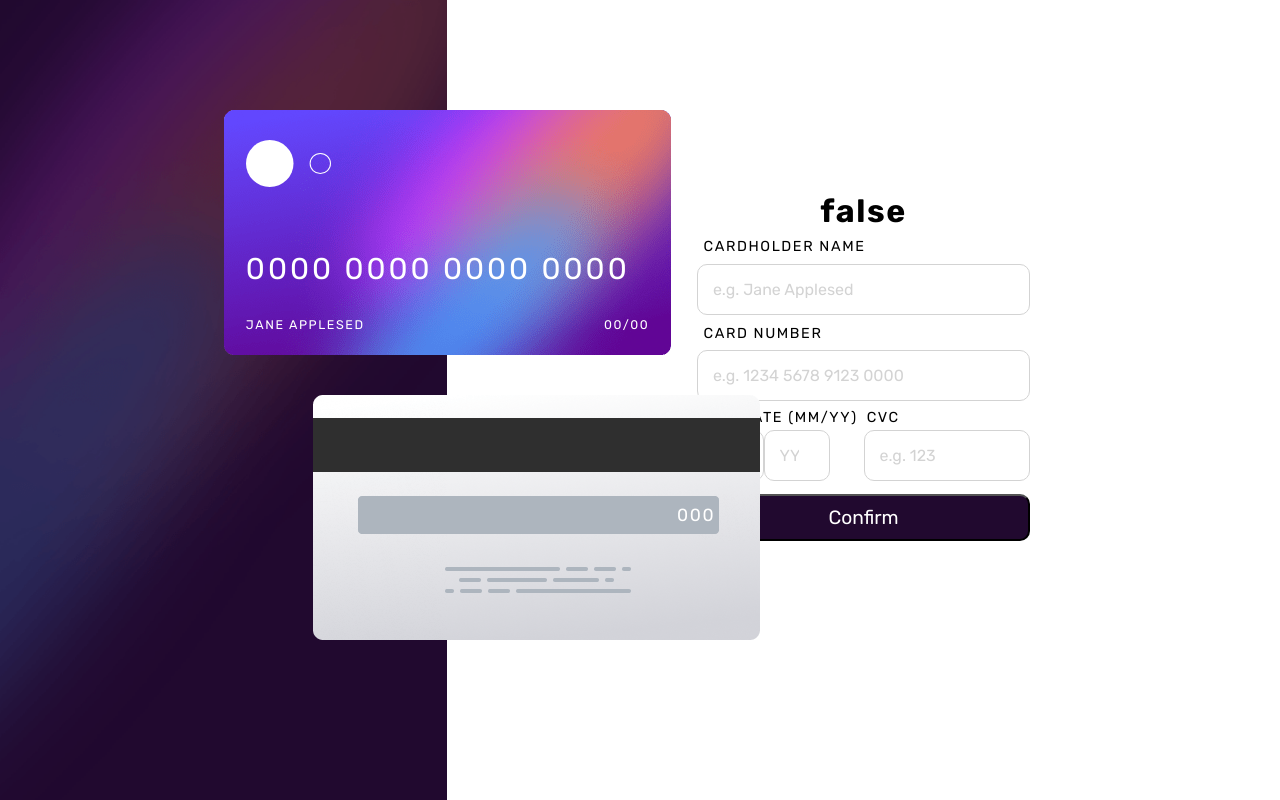
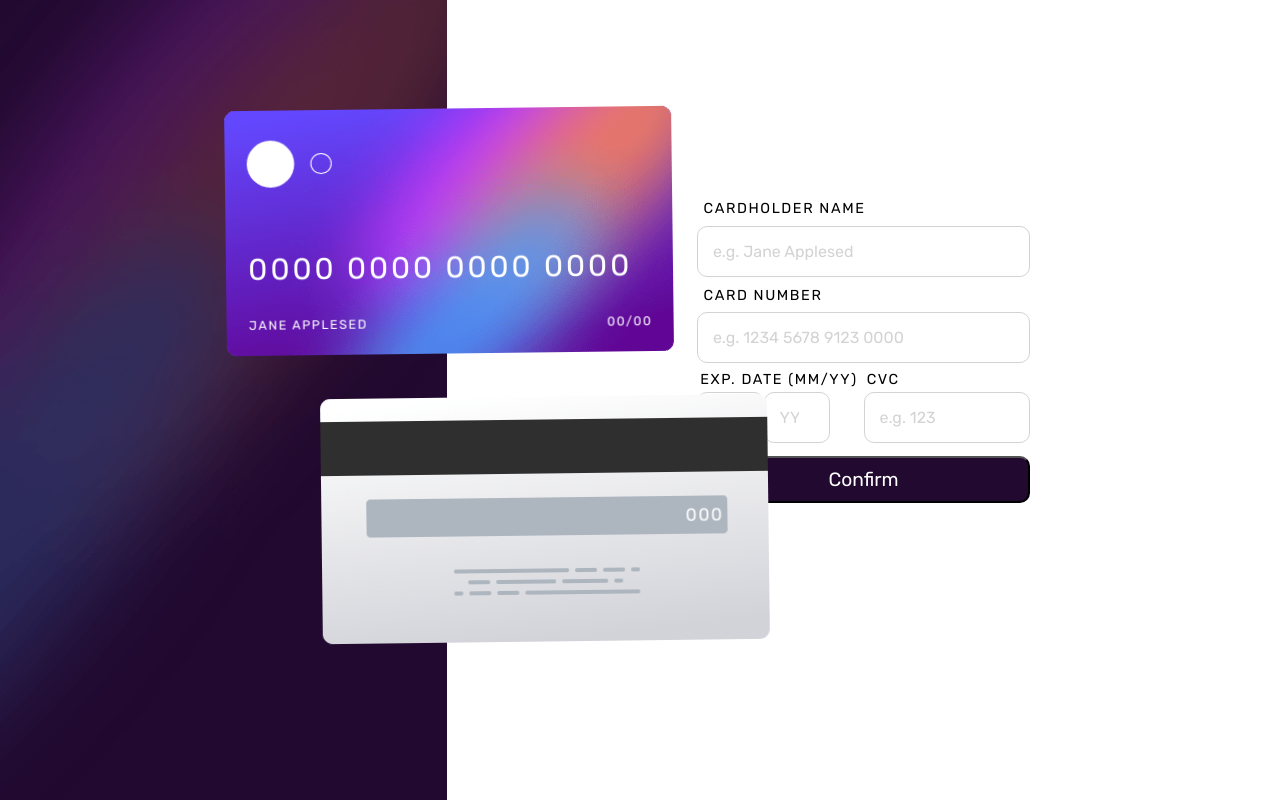
Before and after one commit to Lukass9/card, a React (Create React App) app: page / in a window 1280 px wide. Built offline with nearby package versions, Linux system fonts and the light colour scheme.

Commit message:
just started a testing

```diff
--- a/package.json
+++ b/package.json
@@ -44,6 +44,7 @@
     ]
   },
   "devDependencies": {
-    "@types/styled-components": "^5.1.26"
+    "@types/styled-components": "^5.1.26",
+    "jest-watch-typeahead": "^0.6.5"
   }
 }
--- a/src/App.css
+++ /dev/null
@@ -1,38 +0,0 @@
-.App {
-  text-align: center;
-}
-
-.App-logo {
-  height: 40vmin;
-  pointer-events: none;
-}
-
-@media (prefers-reduced-motion: no-preference) {
-  .App-logo {
-    animation: App-logo-spin infinite 20s linear;
-  }
-}
-
-.App-header {
-  background-color: #282c34;
-  min-height: 100vh;
-  display: flex;
-  flex-direction: column;
-  align-items: center;
-  justify-content: center;
-  font-size: calc(10px + 2vmin);
-  color: white;
-}
-
-.App-link {
-  color: #61dafb;
-}
-
-@keyframes App-logo-spin {
-  from {
-    transform: rotate(0deg);
-  }
-  to {
-    transform: rotate(360deg);
-  }
-}
--- a/src/App.tsx
+++ b/src/App.tsx
@@ -1,4 +1,3 @@
-import './App.css';
 import Bg from './components/background/Bg';
 import styled from "styled-components"
 import BackCard from './components/back-card/back';
--- a/src/components/back-card/back.tsx
+++ b/src/components/back-card/back.tsx
@@ -1,3 +1,4 @@
+import { motion } from "framer-motion"
 import styled from "styled-components"
 import img from "../../assets/images/bg-card-back.png"
 
@@ -36,7 +37,19 @@ interface Props {
 
 export const BackCard: React.FC<Props> = ({cvc}) => {
     return (
-        <Back>
+        <Back as={motion.div}
+        animate={{
+                y:[-5,5,0],
+                x:[0,10],
+                rotate: ['1deg','-1deg'],
+            }}
+        transition={{
+                type: "tweet",
+                repeat: Infinity,
+                repeatType: "mirror",
+                duration: 5,
+            }}
+    >
             <CVC>{cvc}</CVC>
         </Back>
     )
--- a/src/components/form/Form.tsx
+++ b/src/components/form/Form.tsx
@@ -11,6 +11,12 @@ const spaceInCardNumber = (e: any) => {
         if (e.target.value.length === 4) e.target.value = e.target.value + " "
         else if (e.target.value.length === 9) e.target.value = e.target.value + " "
         else if (e.target.value.length === 14) e.target.value = e.target.value + " "
+    }
+    else if(e.nativeEvent.inputType === "deleteContentBackward"){
+        if (e.target.value.length === 4) e.target.value = e.target.value.substring(0,3)
+        else if (e.target.value.length === 9) e.target.value = e.target.value.substring(0,8)
+        else if (e.target.value.length === 14) e.target.value = e.target.value.substring(0,13)
+
     }
 }
 
@@ -79,13 +85,7 @@ interface Props {
 }
 
 export const Form: React.FC<Props> = ({ changeData, dataCard }) => {
-    const [isSuccess, setIsSuccess] = useState(false)
-    const resetInput = () => {
-        console.log("czy to w ogóle się dzieje?")
-        setIsSuccess(false)
-    }
-
-    const { register, handleSubmit, watch, formState: { errors } } = useForm<Inputs>({
+    const { register, handleSubmit, watch, formState: { errors, isSubmitSuccessful}, reset } = useForm<Inputs>({
         mode: "onBlur", defaultValues: {
             "CARDHOLDER NAME": "",
             "CARD NUMBER": "",
@@ -94,7 +94,11 @@ export const Form: React.FC<Props> = ({ changeData, dataCard }) => {
             CVC: "",
         }
     });
-    const onSubmit: SubmitHandler<Inputs> = data => setIsSuccess(true);
+    const onSubmit: SubmitHandler<Inputs> = data =>
+        console.log(JSON.stringify(data));
+    const resetInput = () => {
+        reset()
+    }
 
     useEffect(() => {
         const subscription = watch((data, { name, type }) => {
@@ -103,15 +107,10 @@ export const Form: React.FC<Props> = ({ changeData, dataCard }) => {
         return () => subscription.unsubscribe()
     }, [watch, dataCard])
 
-    useEffect(() => {
-        setIsSuccess(isSuccess)
-    }, [isSuccess])
-
     return (
         <FormCard onSubmit={handleSubmit(onSubmit)}>
-            <h1>{isSuccess.toString()}</h1>
             {/* <AnimatePresence mode="wait"> */}
-                {isSuccess
+                {isSubmitSuccessful
                     ?
                         <FormComplite resetInput={resetInput} />
                     :
--- a/src/components/form/FormComplite/FormComplite.tsx
+++ b/src/components/form/FormComplite/FormComplite.tsx
@@ -1,7 +1,7 @@
 import CompliteIcon from "../../../assets/images/icon-complete.svg"
 import { Button } from "../Form.style";
 import styled from "styled-components";
-import { AnimatePresence, motion } from "framer-motion";
+import { motion } from "framer-motion";
 
 const Wrapp = styled.div`
     display: flex;
@@ -48,13 +48,21 @@ export const FormComplite: React.FC<Props> = ({ resetInput }) => {
             animate={{ x: 0, opacity: 1, transition: { duration: .8 } }}
             exit={{ x: -100, opacity: 0, transition: { duration: .8 } }}
         >
-            <Img src={CompliteIcon} alt="CompliteIcon" />
+            <Img as={motion.img}
+                src={CompliteIcon}
+                alt="CompliteIcon"
+                initial={{opacity: 0, scale: 0}}
+                animate={{opacity: 1, scale: 1,  transition: {
+                    delay: 0.6,
+                  },}}
+                />
             <H1>THANK YOU!</H1>
             <H2>We've added your card details</H2>
             <Button
                 as={motion.button}
                 onClick={resetInput}
                 whileTap={{ scale: 0.9 }}
+                type="submit"
             >
                 Continue
             </Button>
--- a/src/components/form/FormInput/FormDoubleInput.tsx
+++ b/src/components/form/FormInput/FormDoubleInput.tsx
@@ -1,3 +1,4 @@
+import { motion } from "framer-motion";
 import { FieldErrors, Path, UseFormRegister } from "react-hook-form";
 import { InputOptions, Inputs } from "../Form";
 import { DoubleInput, Error, InputWrapp, Label, WrappDoubleInput } from "../Form.style";
@@ -12,25 +13,49 @@ interface Props {
     errors: FieldErrors<Inputs>
 }
 
-export const FormDoubleInput: React.FC<Props> = ({inputOptions, register, name, type, name2, label, errors}) => {
+export const FormDoubleInput: React.FC<Props> = ({ inputOptions, register, name, type, name2, label, errors }) => {
+    const variants = {
+        normal: { rotate: 0, x: 0 },
+        error: {
+            rotate: [2, 0, 2, 0, 2, 0],
+            x: [4, 0, 4, 0, 4, 0],
+            transition: {
+                duration: .2,
+            }
+        }
+    }
     return (
         <WrappDoubleInput>
             <Label htmlFor={name}>{label}</Label>
             <InputWrapp>
-                <DoubleInput
-                    {...register(name,{ ...inputOptions })}
+                <DoubleInput as={motion.input}
+                    {...register(name, {
+                        ...inputOptions,
+                        max: {
+                            value: 12,
+                            message: 'Max value is 12'
+                        },
+                        min: {
+                            value: 3,
+                            message: 'Min value is 1'
+                        }
+                        })}
                     id={name}
                     type={type}
                     placeholder={name}
-                    error={Boolean( errors[name] )}
-                    />
-                <DoubleInput
-                    {...register(name2,{ ...inputOptions })}
+                    error={Boolean(errors[name])}
+                    variants={variants}
+                    animate={errors[name] ? "error" : "normal"}
+                />
+                <DoubleInput as={motion.input}
+                    {...register(name2, { ...inputOptions })}
                     id={name2}
                     type={type}
                     placeholder={name2}
-                    error={Boolean( errors[name2] )}
-                    />
+                    error={Boolean(errors[name2])}
+                    variants={variants}
+                    animate={errors[name2] ? "error" : "normal"}
+                />
             </InputWrapp>
             <Error> {errors[name]?.message || errors[name2]?.message} </Error>
         </WrappDoubleInput>
--- a/src/components/form/FormInput/FormInput.tsx
+++ b/src/components/form/FormInput/FormInput.tsx
@@ -1,3 +1,4 @@
+import { motion } from "framer-motion";
 import { FieldErrors, Path, UseFormRegister } from "react-hook-form";
 import { InputOptions, Inputs } from "../Form";
 import { Input, Label, Wrapp2, Error } from "../Form.style";
@@ -13,17 +14,30 @@ interface Props {
 }
 
 export const FormInput: React.FC<Props> = ({errors, name, type, placeholder, isSmall = false, register, inputOptions}) => {
+    const variants = {
+        normal: { rotate:0, x:0 },
+        error: {
+            rotate: [2,0,2,0,2,0],
+            x:[4,0,4,0,4,0],
+            transition: {
+                duration: .2,
+            }
+        }
+      }
+
     return (
         <Wrapp2
             isSmall={isSmall}>
             <Label htmlFor={name}>{name}</Label>
-            <Input
+            <Input as={motion.input}
                 {...register(name,{ ...inputOptions })}
                 id={name}
                 type={type}
                 maxLength={inputOptions.maxLength?.value}
                 placeholder={placeholder}
                 error={Boolean( errors[name] )}
+                variants={variants}
+                animate={errors[name]? "error" : "normal"}
                 />
             <Error>{errors[name]?.message}</Error>
         </Wrapp2>
--- a/src/components/front-card/Front.tsx
+++ b/src/components/front-card/Front.tsx
@@ -1,3 +1,4 @@
+import { motion } from "framer-motion"
 import styled from "styled-components"
 import img from "../../assets/images/bg-card-front.png"
 import logo from "../../assets/images/card-logo.svg"
@@ -69,7 +70,19 @@ const defineCardNumber = (cardNumber: string): string =>{
 
 export const FrontCard: React.FC<Props> = ({dataCard}) => {
     return (
-        <Front>
+        <Front as={motion.div}
+            animate={{
+                    y:[5,-5,0],
+                    x:[10,0],
+                    rotate: ['1deg','-1deg'],
+                }}
+            transition={{
+                    type: "tweet",
+                    repeat: Infinity,
+                    repeatType: "mirror",
+                    duration: 5,
+                }}
+        >
             <Logo src={logo} alt="logo"/>
             <CardNumber>{defineCardNumber(dataCard["CARD NUMBER"])}</CardNumber>
             <Wrapp>
```
Also changed, not shown: 2 other files (tests, documents, lock files or other folders).
